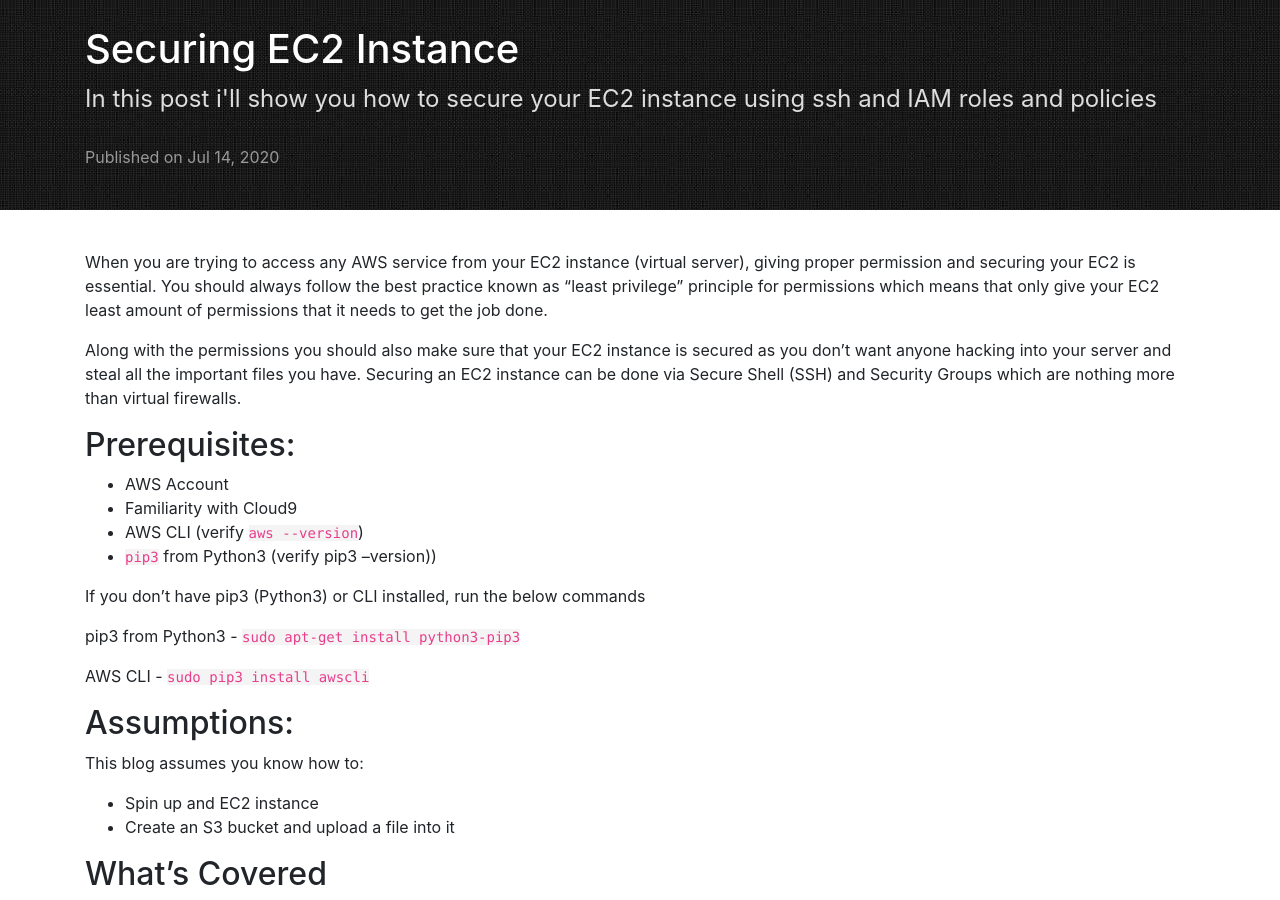
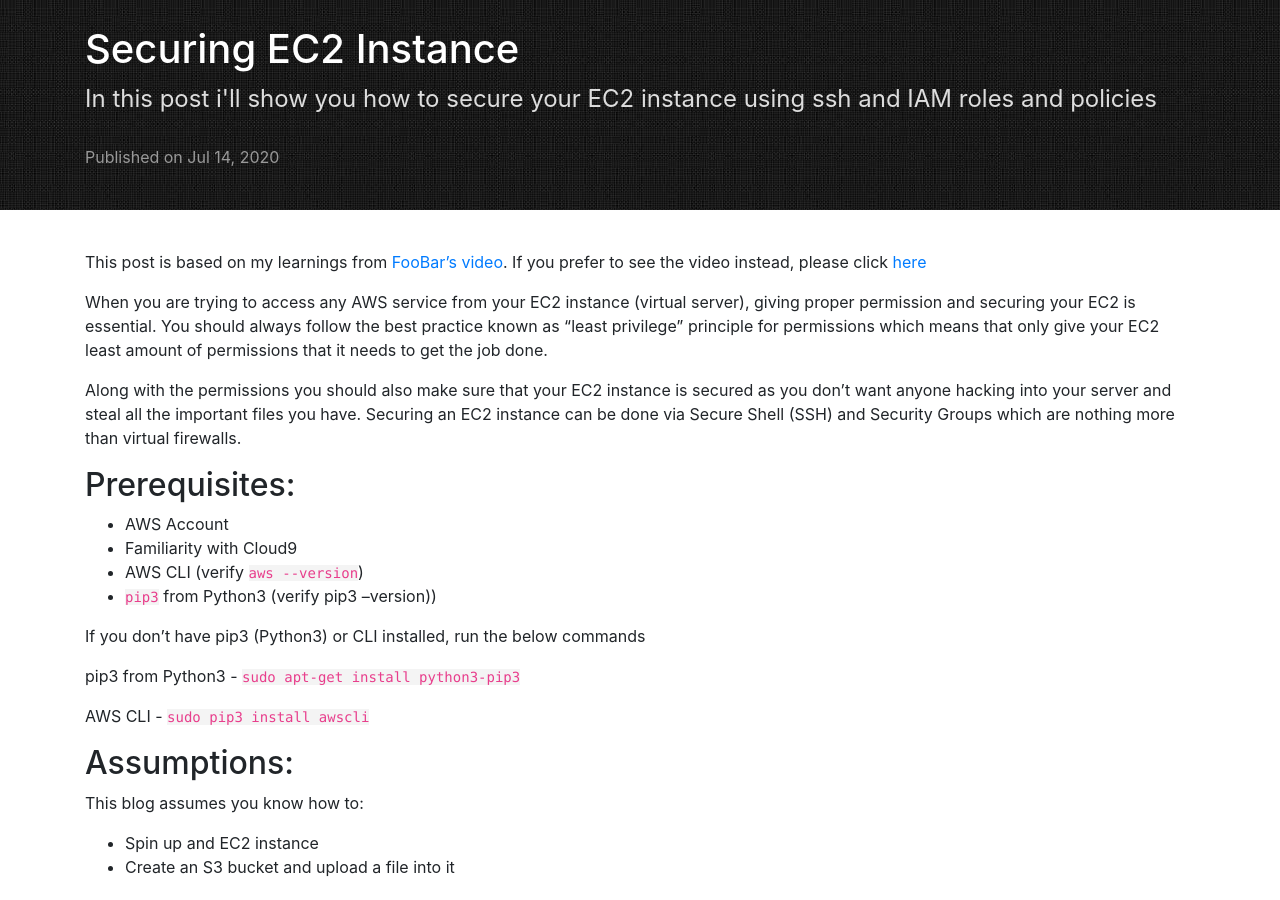
Before and after one commit to zainafzal88/blog, a Jekyll site: the page built from _posts/2020-07-14-securing-ec2-instance.md, in a window 1280 px wide and 900 px high. Built offline with Jekyll 4.4.1, drawn with Linux system fonts in a browser that asks for light colours; part of the change alters nothing that is shown.

Commit message:
Add link to video

```diff
--- a/_posts/2020-07-14-securing-ec2-instance.md
+++ b/_posts/2020-07-14-securing-ec2-instance.md
@@ -4,6 +4,8 @@ title:  Securing EC2 Instance
 description: In this post i'll show you how to secure your EC2 instance using ssh and IAM roles and policies
 date:   2020-07-14
 ---
+This post is based on my learnings from [FooBar's video](https://www.youtube.com/watch?v=9dpPCJxtHe0). If you prefer to see the video instead, please click [here](https://www.youtube.com/watch?v=9dpPCJxtHe0)
+
 When you are trying to access any AWS service from your EC2 instance (virtual server), giving proper permission and securing your EC2 is essential. You should always follow the best practice known as "least privilege" principle for permissions which means that only give your EC2 least amount of permissions that it needs to get the job done.
 
 Along with the permissions you should also make sure that your EC2 instance is secured as you don't want anyone hacking into your server and steal all the important files you have. Securing an EC2 instance can be done via Secure Shell (SSH) and Security Groups which are nothing more than virtual firewalls.
@@ -80,7 +82,7 @@ Essentially, what an IAM role is the ability to give a non-human set of permissi
 *   Click **Create role** button
 *   Under **Choose a use case**, choose **EC2**
 *   Click **Next: Permission** in the bottom right
-*   We won't attach any policies(permissions) yet as there is an interesting aspect with EC2 that I found from the [video](https://www.youtube.com/watch?v=9dpPCJxtHe0) at 13:40 which is a service in a background that provides API credentials to that instance and rotates every 15 minutes for us. So, will see how we go from no credentials to having credentials without policies to prove that we have the credentials in place.
+*   We won't attach any policies(permissions) yet as there is an interesting aspect with EC2 that I found from the [video]() at 13:40 which is a service in a background that provides API credentials to that instance and rotates every 15 minutes for us. So, will see how we go from no credentials to having credentials without policies to prove that we have the credentials in place.
 *   No tags needed
 *   Give the role a name
 *   Click **Create role**
```
